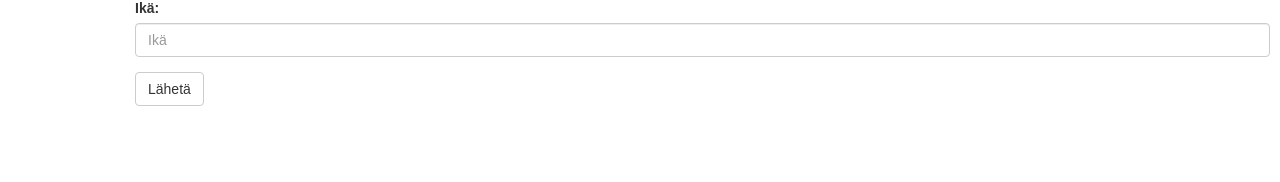
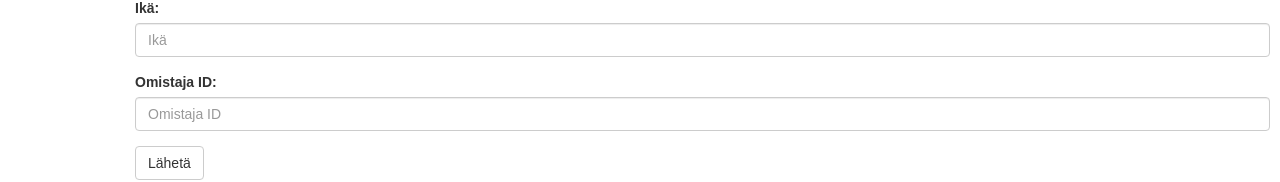
Before and after one commit to tsiika/demoCat-frontend, a React (Create React App) app: page /kissa/new in a window 1280 px wide. Shown: the part 302-484 px from the top of the page. Built offline with nearby package versions, Linux system fonts and the light colour scheme; no server answers.

Commit message:
Added field for owner ID
- Added field to adding new cat.

```diff
--- a/src/components/Cat/cNew.js
+++ b/src/components/Cat/cNew.js
@@ -9,7 +9,7 @@ class cNew extends Component {
         this.state = {
             cName: '',
             cAge: '',
-            cat_owner: '5b7a8b3925cd7e296497591b'
+            cat_owner: ''
         };
     }
     onChange = (e) => {
@@ -54,6 +54,17 @@ class cNew extends Component {
                       onChange={this.onChange}
                       placeholder="Ikä"
                     />
+                    </div>
+
+                <div className="form-group">
+                    <label>Omistaja ID:</label>
+                      <input type="text"
+                      className="form-control"
+                      name="cat_owner"
+                      value={cat_owner}
+                      onChange={this.onChange}
+                      placeholder="Omistaja ID"
+                    />
                 </div>
 
                 <button type="submit" class="btn btn-default">Lähetä</button>
--- a/src/components/Owner/Owner.js
+++ b/src/components/Owner/Owner.js
@@ -38,12 +38,14 @@ class Owner extends Component {
             <table>
             <tbody>
                 <tr>
+                    <th>Omistajan ID</th>
                     <th>Nimi</th>
                     <th>Kaupunki</th>
                     <th>Työkalut</th>
                 </tr>
                 {this.state.owner_data.map((owner) =>
                     <tr key={owner._id}>
+                        <td>{owner._id}</td>
                         <td>{owner.fullname}</td>
                         <td>{owner.city}</td>
                         <td>
```
